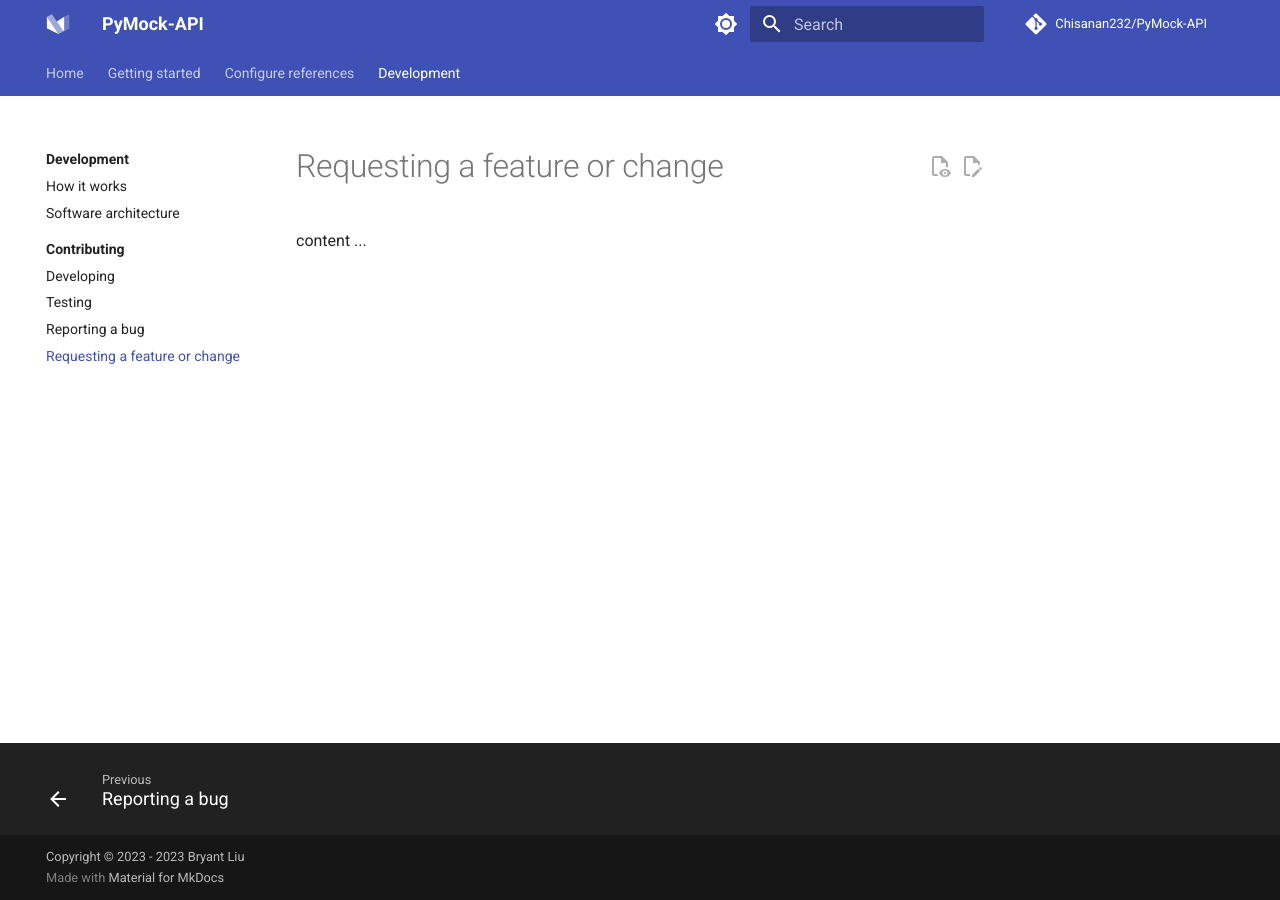
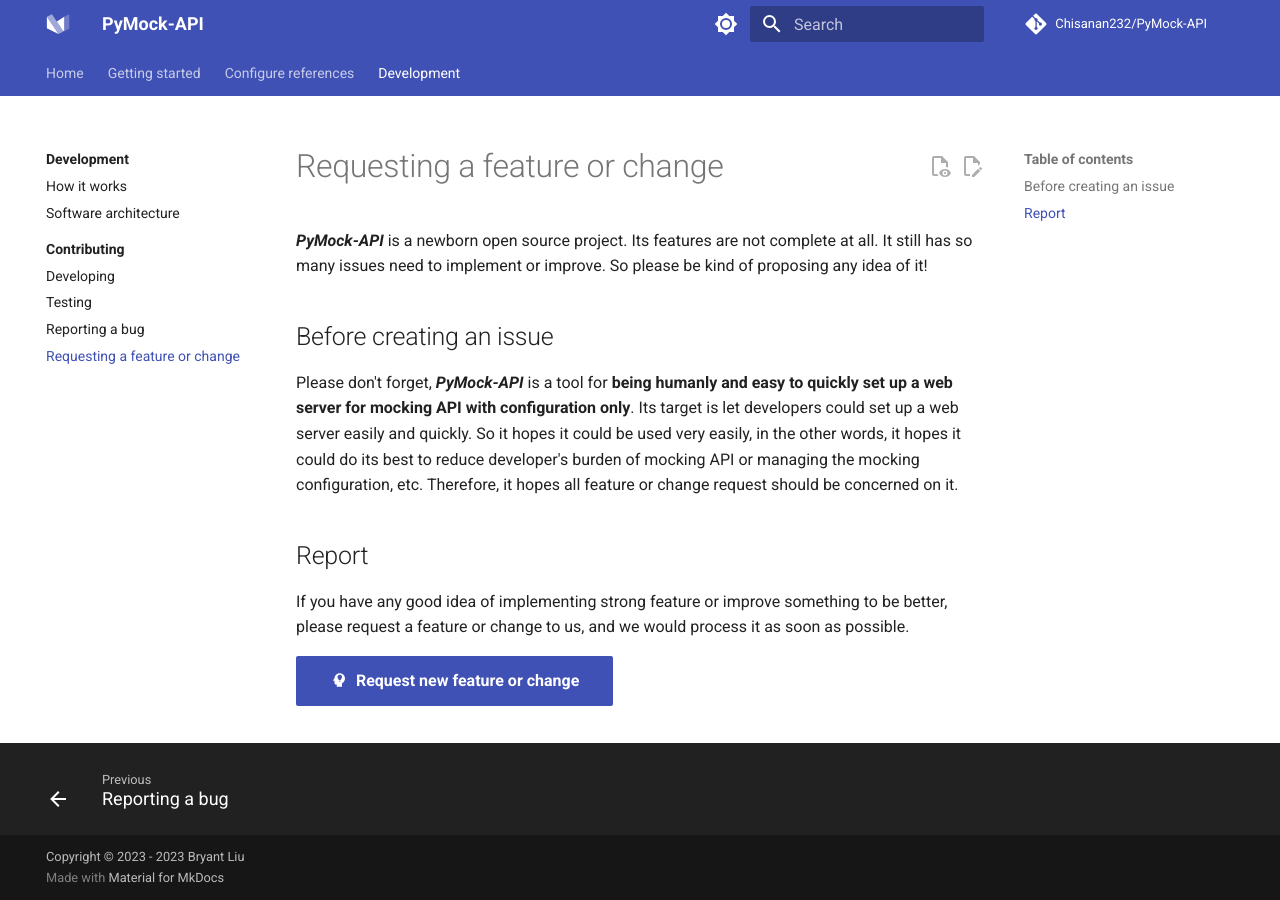
Before and after one commit to Chisanan232/PyMock-Server, an MkDocs documentation site: the page built from docs/development/contributing/requesting-a-feature.md, in a window 1280 px wide. Built offline with MkDocs 1.6.1 and Material for MkDocs 9.7.7, drawn with Linux system fonts in a browser that asks for light colours; comment, search, counter and statistics services are not loaded.

Commit message:
Add content in page *Contributing/Requesting a feature or change* of section *Development*.

```diff
--- a/docs/development/contributing/requesting-a-feature.md
+++ b/docs/development/contributing/requesting-a-feature.md
@@ -1,3 +1,22 @@
 # Requesting a feature or change
 
-content ...
+**_PyMock-API_** is a newborn open source project. Its features are not complete at all. It still has so many issues need to
+implement or improve. So please be kind of proposing any idea of it!
+
+
+## Before creating an issue
+
+Please don't forget, **_PyMock-API_** is a tool for **being humanly and easy to quickly set up a web server for mocking API
+with configuration only**. Its target is let developers could set up a web server easily and quickly. So it hopes it could
+be used very easily, in the other words, it hopes it could do its best to reduce developer's burden of mocking API or managing
+the mocking configuration, etc. Therefore, it hopes all feature or change request should be concerned on it.
+
+
+## Report
+
+If you have any good idea of implementing strong feature or improve something to be better, please request a feature or change
+to us, and we would process it as soon as possible.
+
+[:material-head-lightbulb:&nbsp; Request new feature or change][Request new feature or change]{ .md-button .md-button--primary }
+
+[Request new feature or change]: https://github.com/Chisanan232/PyMock-API/issues/new?assignees=&labels=&projects=&template=request-a-feature-or-change.yaml
```
